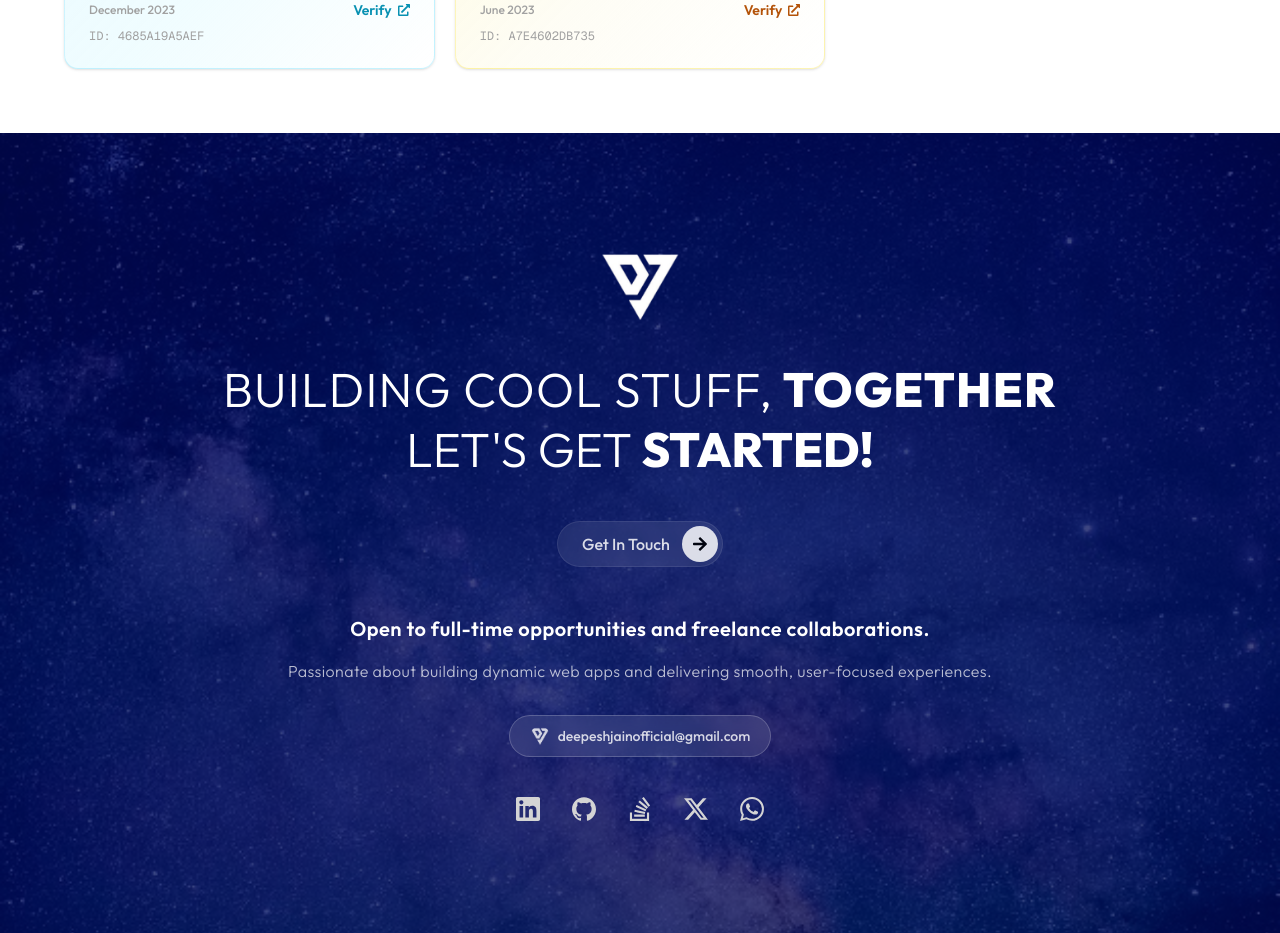
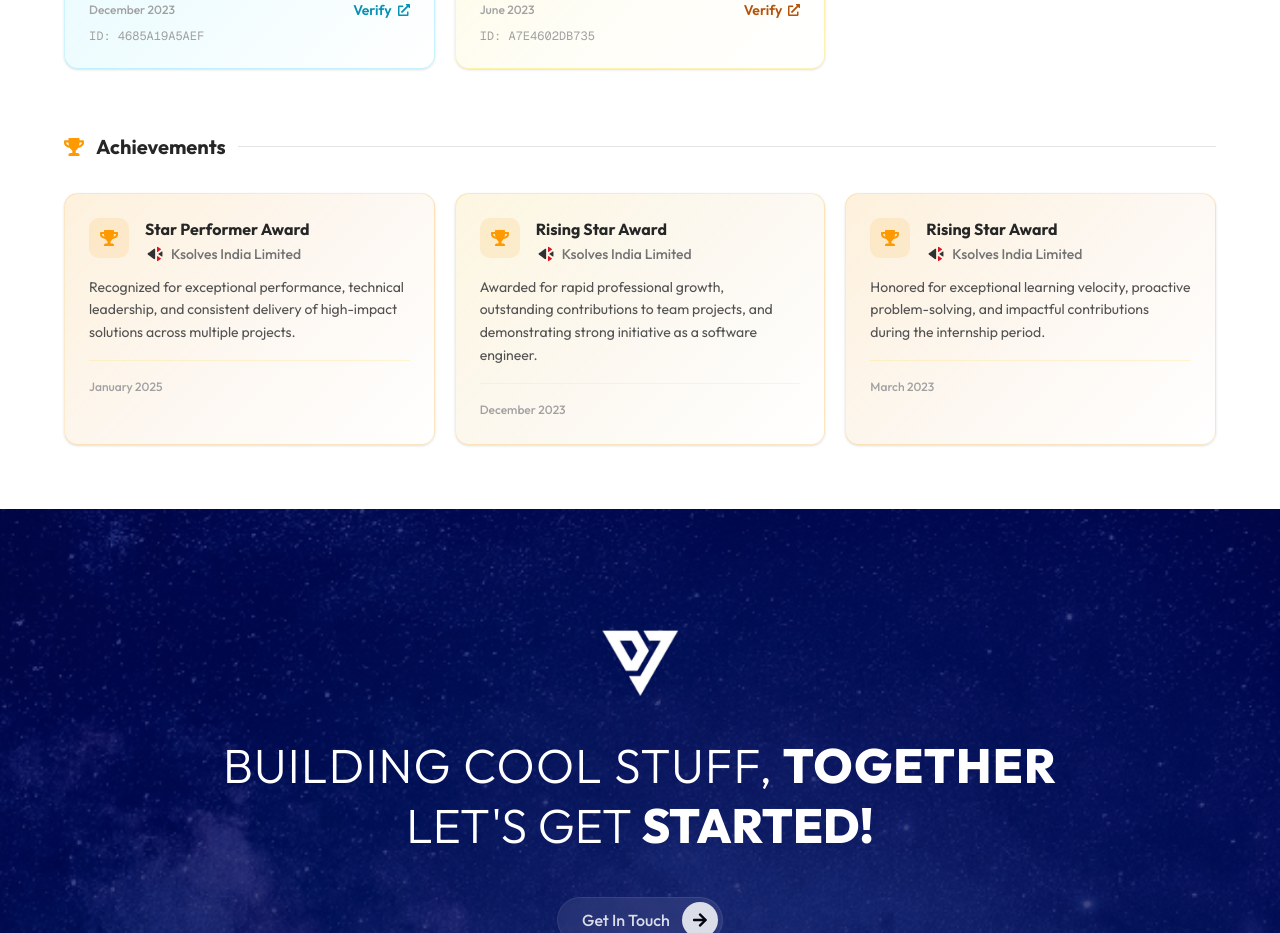
Before and after one commit to deepeshjaindj/modern-portfolio, a Next.js app: page / in a window 1280 px wide. Shown: the part 10460-11393 px from the top of the page. Built offline with nearby package versions, Linux system fonts and the light colour scheme; a web font is replaced by a local one.

Commit message:
Added achievements section

```diff
--- a/src/components/sections/Certifications.tsx
+++ b/src/components/sections/Certifications.tsx
@@ -3,8 +3,9 @@
 import React from "react";
 import { motion } from "framer-motion";
 import { AuroraText } from "../atoms";
-import { FaCertificate, FaExternalLinkAlt } from "react-icons/fa";
+import { FaCertificate, FaExternalLinkAlt, FaTrophy } from "react-icons/fa";
 import { AirtableIcon, JavaScriptIcon, ReactIcon, WorkatoIcon } from "@/assets";
+import { KsolvesIcon } from "@/assets";
 import MongoDBIcon from "@/assets/MongoDBIcon";
 
 interface CertTheme {
@@ -63,7 +64,47 @@ const THEMES: Record<string, CertTheme> = {
   },
 };
 
+interface Achievement {
+  title: string;
+  organization: string;
+  date: string;
+  description: string;
+  icon: React.ReactNode;
+}
+
+const ACHIEVEMENT_GRADIENTS = [
+  "linear-gradient(135deg, rgba(245,158,11,0.14) 0%, rgba(217,119,6,0.06) 50%, rgba(255,255,255,0.92) 100%)",
+  "linear-gradient(135deg, rgba(234,179,8,0.12) 0%, rgba(202,138,4,0.06) 50%, rgba(255,255,255,0.92) 100%)",
+];
+
 const Certifications = () => {
+  const achievements: Achievement[] = [
+    {
+      title: "Star Performer Award",
+      organization: "Ksolves India Limited",
+      date: "January 2025",
+      description:
+        "Recognized for exceptional performance, technical leadership, and consistent delivery of high-impact solutions across multiple projects.",
+      icon: <KsolvesIcon className="w-5 h-5" />,
+    },
+    {
+      title: "Rising Star Award",
+      organization: "Ksolves India Limited",
+      date: "December 2023",
+      description:
+        "Awarded for rapid professional growth, outstanding contributions to team projects, and demonstrating strong initiative as a software engineer.",
+      icon: <KsolvesIcon className="w-5 h-5" />,
+    },
+    {
+      title: "Rising Star Award",
+      organization: "Ksolves India Limited",
+      date: "March 2023",
+      description:
+        "Honored for exceptional learning velocity, proactive problem-solving, and impactful contributions during the internship period.",
+      icon: <KsolvesIcon className="w-5 h-5" />,
+    },
+  ];
+
   const certifications: Certification[] = [
     {
       title: "MongoDb Certified Associate Developer",
@@ -236,6 +277,70 @@ const Certifications = () => {
             })}
           </div>
         )}
+
+        {/* Achievements */}
+        <motion.div
+          initial={{ opacity: 0, y: 40 }}
+          whileInView={{ opacity: 1, y: 0 }}
+          transition={{ duration: 0.7 }}
+          viewport={{ once: true }}
+          className="w-full mt-16"
+        >
+          <div className="flex items-center gap-3 mb-8">
+            <FaTrophy className="text-amber-500 text-xl" />
+            <h3 className="text-xl font-bold text-neutral-800">Achievements</h3>
+            <div className="flex-1 h-px bg-neutral-200" />
+          </div>
+
+          <div className="grid grid-cols-1 md:grid-cols-3 gap-5 w-full">
+            {achievements.map((award, index) => (
+              <motion.div
+                key={index}
+                initial={{ opacity: 0, y: 30 }}
+                whileInView={{ opacity: 1, y: 0 }}
+                transition={{ duration: 0.5, delay: index * 0.1 }}
+                viewport={{ once: true }}
+                whileHover={{ y: -5 }}
+                className="rounded-xl p-6 shadow-sm hover:shadow-lg transition-all duration-300"
+                style={{
+                  background:
+                    ACHIEVEMENT_GRADIENTS[index % ACHIEVEMENT_GRADIENTS.length],
+                  border: "1px solid rgba(245,158,11,0.2)",
+                }}
+              >
+                <div className="flex items-start gap-4 mb-3">
+                  <div
+                    className="w-10 h-10 rounded-lg flex-shrink-0 flex items-center justify-center"
+                    style={{ background: "rgba(245,158,11,0.12)" }}
+                  >
+                    <FaTrophy className="text-amber-500 text-lg" />
+                  </div>
+                  <div className="flex-1 min-w-0">
+                    <h4 className="text-base font-bold text-neutral-800 leading-snug">
+                      {award.title}
+                    </h4>
+                    <div className="flex items-center gap-1.5 mt-1">
+                      {award.icon}
+                      <p className="text-sm font-medium text-neutral-500">
+                        {award.organization}
+                      </p>
+                    </div>
+                  </div>
+                </div>
+
+                <p className="text-sm text-neutral-600 mb-4 leading-relaxed">
+                  {award.description}
+                </p>
+
+                <div className="pt-3 border-t border-amber-200/40">
+                  <span className="text-xs font-medium text-neutral-400">
+                    {award.date}
+                  </span>
+                </div>
+              </motion.div>
+            ))}
+          </div>
+        </motion.div>
       </div>
     </section>
   );
```
